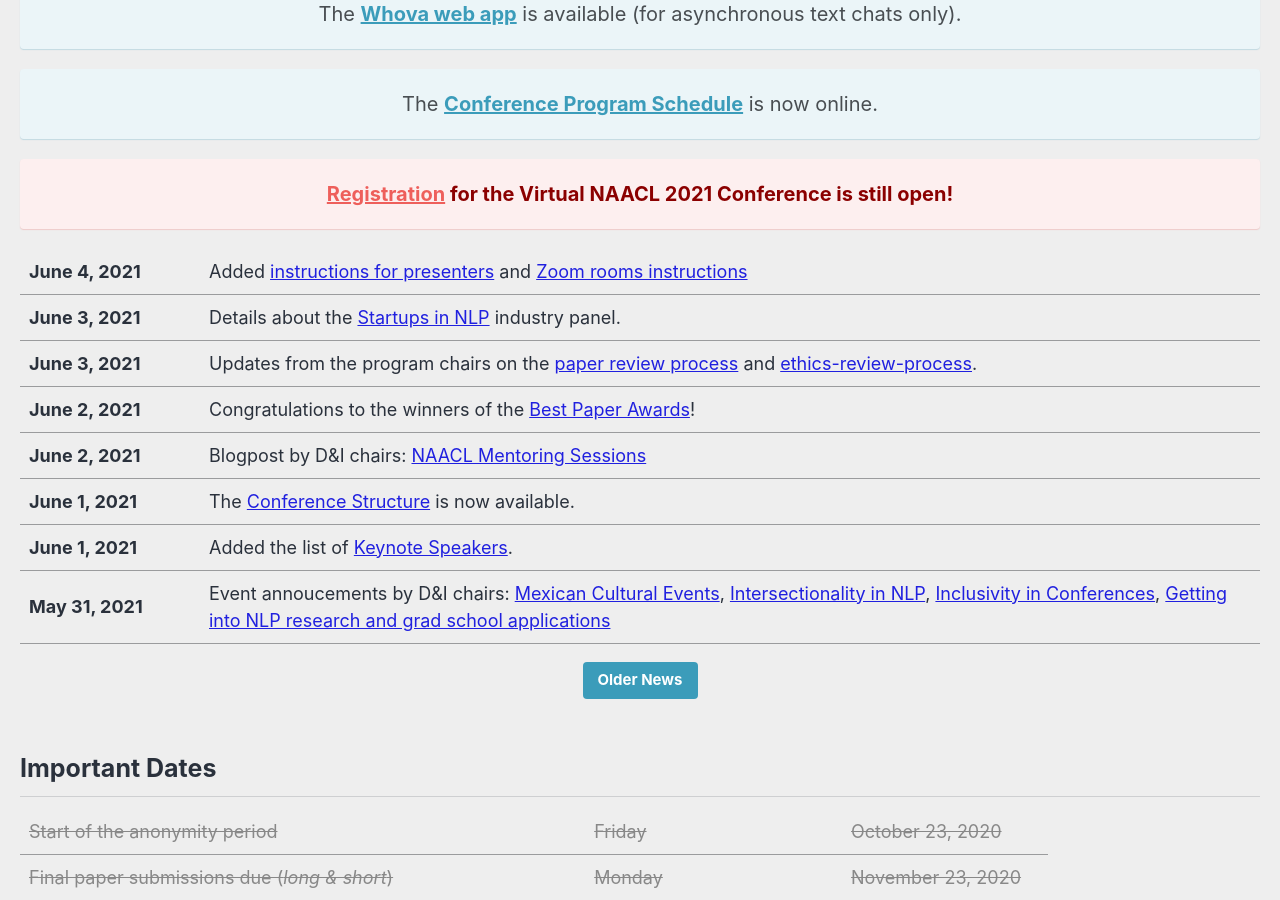
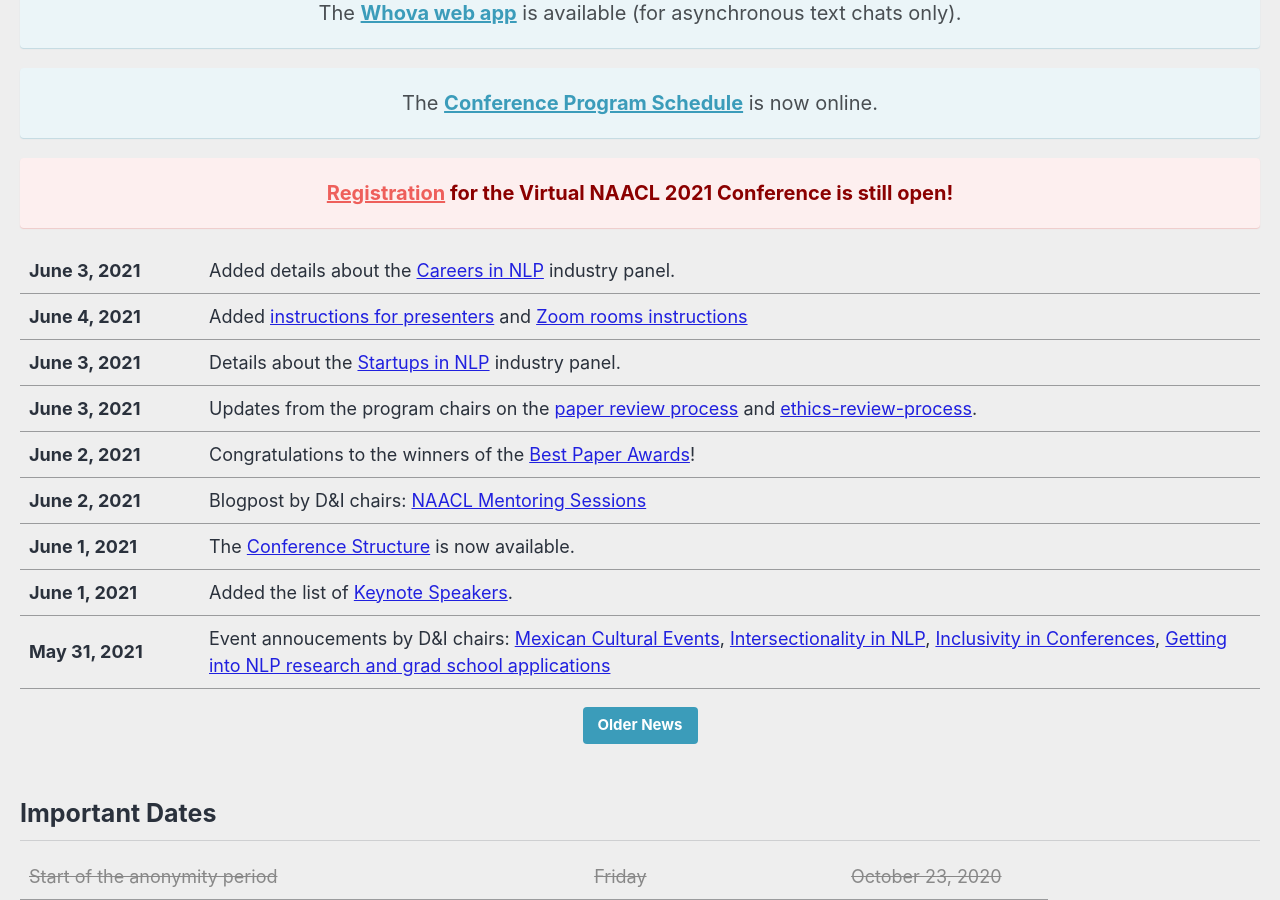
Before and after one commit to naacl-org/naacl-2021-website, a Jekyll site: the page built from _pages/home.md, in a window 1280 px wide and 900 px high, scrolled down 781 px. Built offline with Jekyll 4.4.1, drawn with Linux system fonts in a browser that asks for light colours; cached includes are drawn as plain includes; nearby versions of some CDN libraries; comment, search, counter and statistics services are not loaded.

Commit message:
Updated home page

```diff
--- a/_pages/home.md
+++ b/_pages/home.md
@@ -14,9 +14,7 @@
         The <b><a href="https://underline.io/events/122/reception">Virtual Conference Website</a></b> is now live.
         See the <a href="https://screencast-o-matic.com/watch/crhwbGVh3vx">walkthrough video</a> and <a href="/participants/presenters/">presenter instructions</a>.
     </div>
-    <div style="width: 100%; height: 50%; float: center;">
-        <img src="/assets/images/logos/underline.png" width="15%" height="15%">
-    </div>
+    <img src="/assets/images/logos/underline.png" style="max-height: 5em;">
 </div>
 {: .text-center .notice--info}
 
@@ -34,6 +32,7 @@
 .news-table tr td:nth-child(1) { font-weight: bold; width: 10em; }
 </style>
 
+| June 3, 2021 | Added details about the [Careers in NLP](/blog/careers-in-nlp) industry panel.
 | June 4, 2021 | Added [instructions for presenters](/participants/presenters/) and [Zoom rooms instructions](/participants/zoom-rooms/)
 | June 3, 2021 | Details about the [Startups in NLP](/blog/startups-in-nlp) industry panel.
 | June 3, 2021 | Updates from the program chairs on the [paper review process](/blog/paper-review-process) and [ethics-review-process](/blog/ethics-review-process).
```
